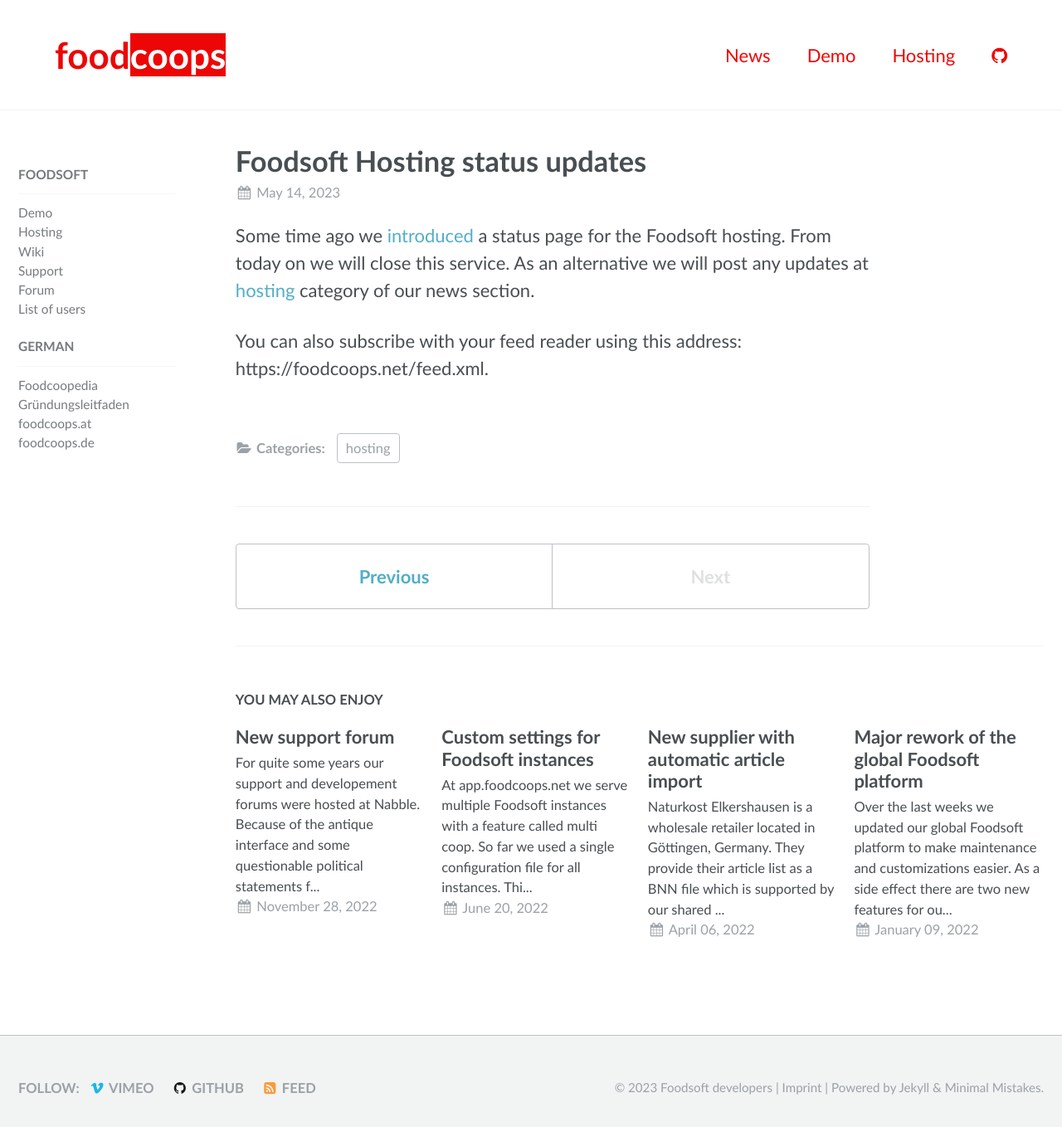
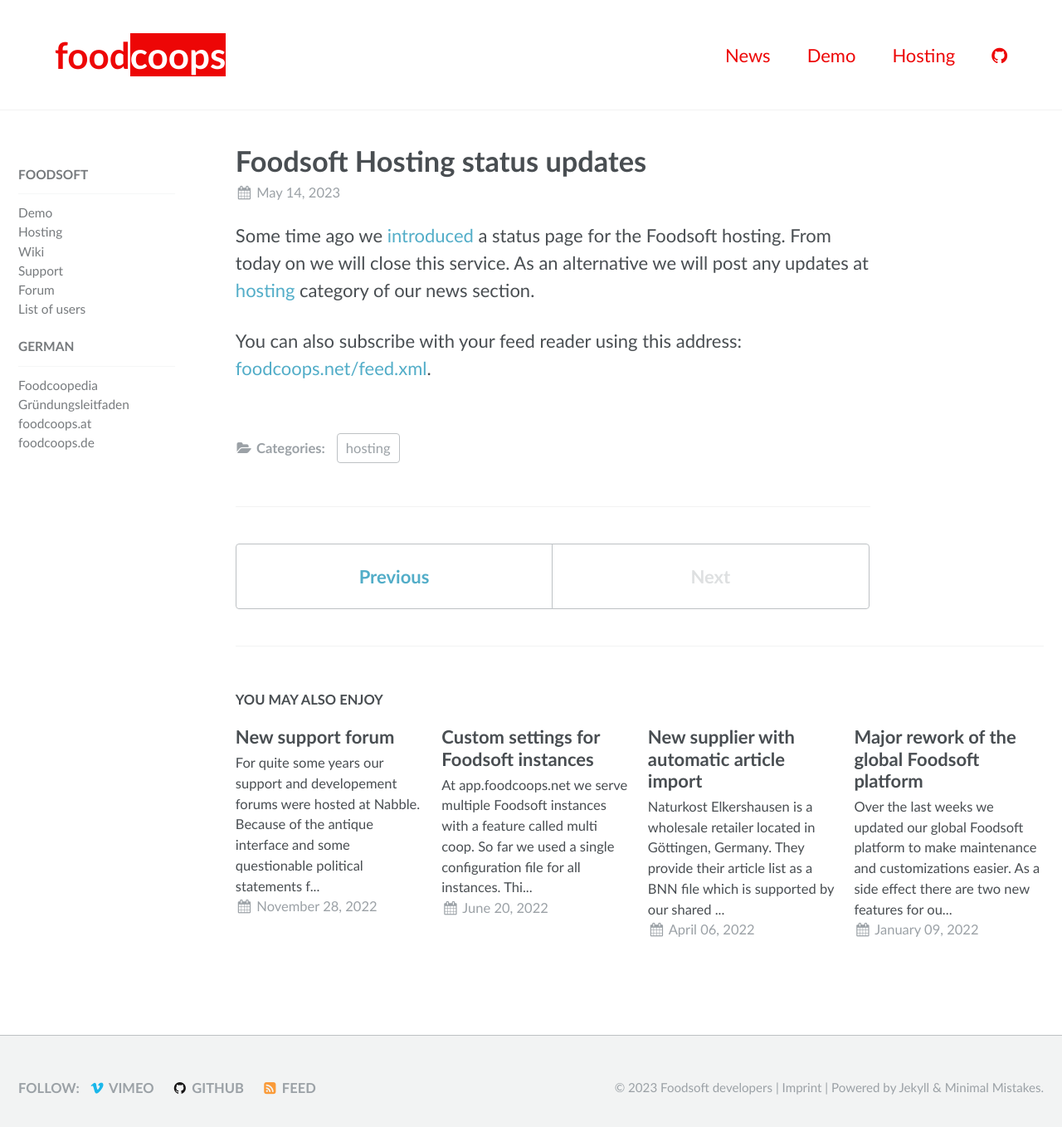
Before and after one commit to foodcoops/foodcoops.github.io, a Jekyll site: the page built from _posts/2023-05-14-status_page_discontinue.md, in a window 1280 px wide and 1381 px high. Shown: the top 1358 px of the window at 83% size. Built offline with Jekyll 4.4.1, drawn with Linux system fonts in a browser that asks for light colours; some of the changed lines change nothing that is shown.

Commit message:
Add link

```diff
--- a/_posts/2023-05-14-status_page_discontinue.md
+++ b/_posts/2023-05-14-status_page_discontinue.md
@@ -6,4 +6,4 @@
 Some time ago we [introduced](https://foodcoops.net/2021/09/07/status_page/) a status page for the Foodsoft hosting. From today on
 we will close this service. As an alternative we will post any updates at [hosting](https://foodcoops.net/categories/#hosting) category of our news section.
 
-You can also subscribe with your feed reader using this address: https://foodcoops.net/feed.xml.
+You can also subscribe with your feed reader using this address: [foodcoops.net/feed.xml](https://foodcoops.net/feed.xml).
```
